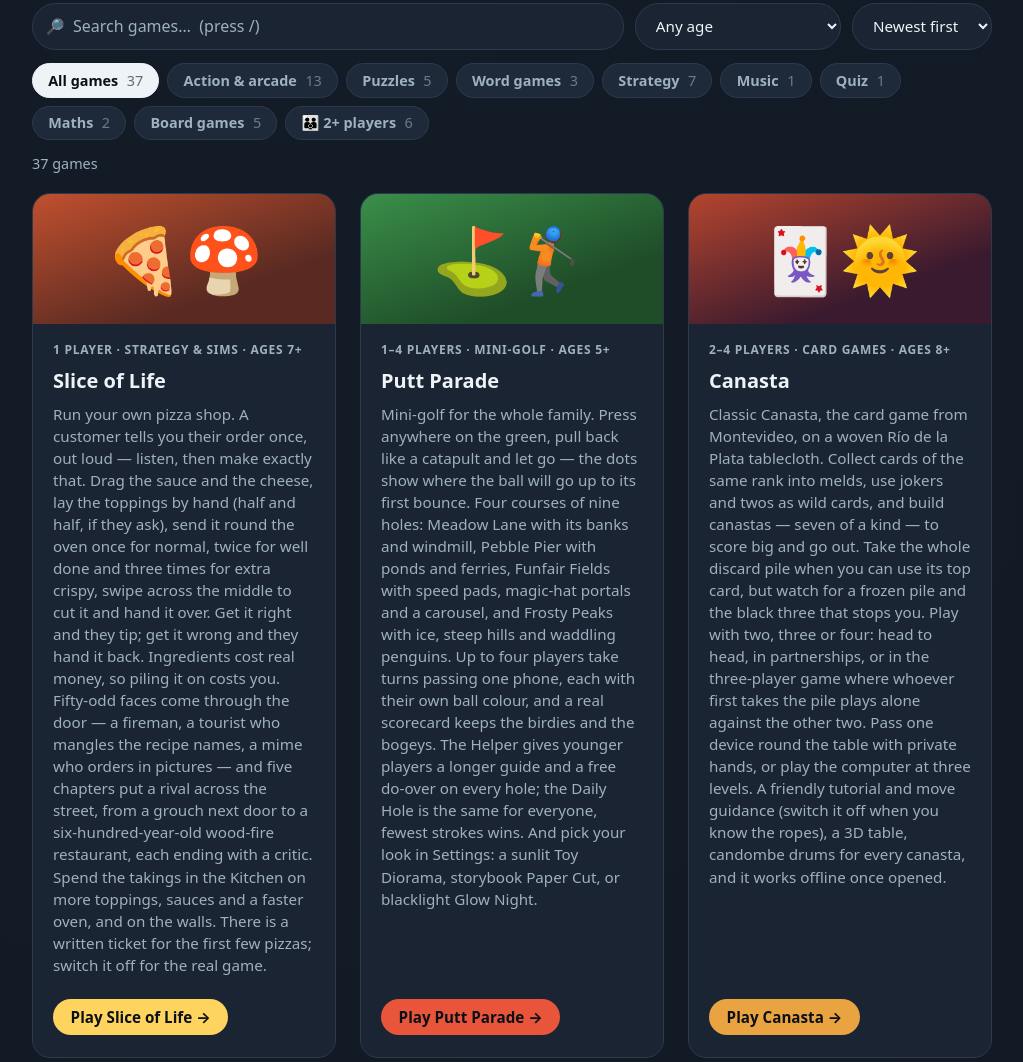
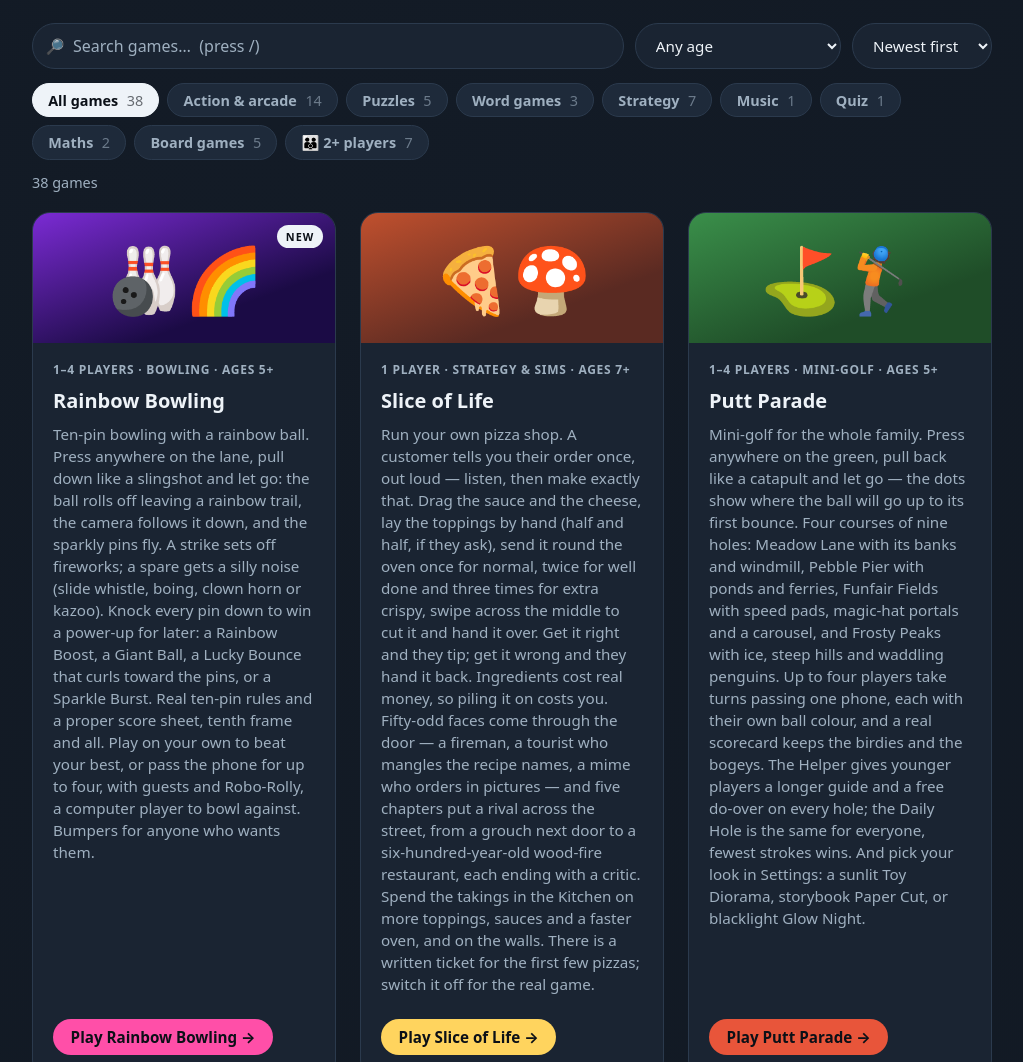
Before and after one commit to rvenning/rvenning.github.io, a plain HTML site: page index.html in a window 1280 px wide. Shown: the part 1051-2113 px from the top of the page, without its empty margins (128-1151 px from the left). Drawn offline with Linux system fonts and the light colour scheme.

Commit message:
Add Rainbow Bowling to the hub and the feed
Co-Authored-By: Claude Opus 5.5 <noreply@anthropic.com>

```diff
--- a/feed.xml
+++ b/feed.xml
@@ -7,7 +7,7 @@
   <link rel="alternate" type="text/html" href="https://rvenning.github.io/"/>
   <link rel="self" type="application/atom+xml" href="https://rvenning.github.io/feed.xml"/>
   <author><name>The Venning family</name></author>
-  <updated>2026-10-23T09:30:00Z</updated>
+  <updated>2026-11-26T09:30:00Z</updated>
 
   <!--
     POSTING AN UPDATE
@@ -40,6 +40,14 @@
     &mdash; are not allowed in this file at all and will break the whole feed.
     Inside a comment like this one, never put two hyphens next to each other.
   -->
+
+  <entry>
+    <title>Rainbow Bowling</title>
+    <id>tag:rvenning.github.io,2026-11-26:rainbow-bowling</id>
+    <updated>2026-11-26T09:30:00Z</updated>
+    <link rel="alternate" type="text/html" href="https://rvenning.github.io/rainbow-bowling/"/>
+    <summary>A new game: Rainbow Bowling, ten-pin with a rainbow ball. Pull down like a slingshot and let go; the ball leaves a rainbow trail, the sparkly pins fly, a strike sets off fireworks and a spare gets a silly noise. Knock every pin down to win a power-up: a Rainbow Boost, a Giant Ball, a Lucky Bounce or a Sparkle Burst. Real ten-pin scoring with the tenth frame and all. Play solo, or pass the phone for up to four with guests and a computer player. Bumpers for anyone who wants them.</summary>
+  </entry>
 
   <entry>
     <title>Slice of Life</title>
--- a/index.html
+++ b/index.html
@@ -386,6 +386,18 @@
 </div>
 
 <main id="grid">
+  <a class="game" href="https://rvenning.github.io/rainbow-bowling/"
+     data-cat="action" data-age="5" data-players="2" data-added="2026-11-26"
+     data-keywords="bowling ten pin tenpin ten-pin bowling alley strike spare split turkey gutter bumpers pins ball rainbow sparkle glitter fireworks power-ups sports pass and play party family computer opponent robot score sheet perfect game 300"
+     style="--g1:#7b2bd4;--g2:#1b0b45;--accent:#ff4fa8">
+    <div class="banner" aria-hidden="true">🎳🌈</div>
+    <div class="body">
+      <span class="tag">1–4 players · Bowling · Ages 5+</span>
+      <h2>Rainbow Bowling</h2>
+      <p>Ten-pin bowling with a rainbow ball. Press anywhere on the lane, pull down like a slingshot and let go: the ball rolls off leaving a rainbow trail, the camera follows it down, and the sparkly pins fly. A strike sets off fireworks; a spare gets a silly noise (slide whistle, boing, clown horn or kazoo). Knock every pin down to win a power-up for later: a Rainbow Boost, a Giant Ball, a Lucky Bounce that curls toward the pins, or a Sparkle Burst. Real ten-pin rules and a proper score sheet, tenth frame and all. Play on your own to beat your best, or pass the phone for up to four, with guests and Robo-Rolly, a computer player to bowl against. Bumpers for anyone who wants them.</p>
+      <span class="play">Play Rainbow Bowling →</span>
+    </div>
+  </a>
   <a class="game" href="https://rvenning.github.io/slice-of-life/"
      data-cat="strategy" data-age="7" data-players="1" data-added="2026-10-23"
      data-keywords="pizza pizzeria pizza shop cooking game restaurant chef kitchen oven toppings pepperoni cheese sauce orders customers listen remember memory tips business simulator tycoon cozy relaxing papa's good pizza great pizza diner rival news"
```
